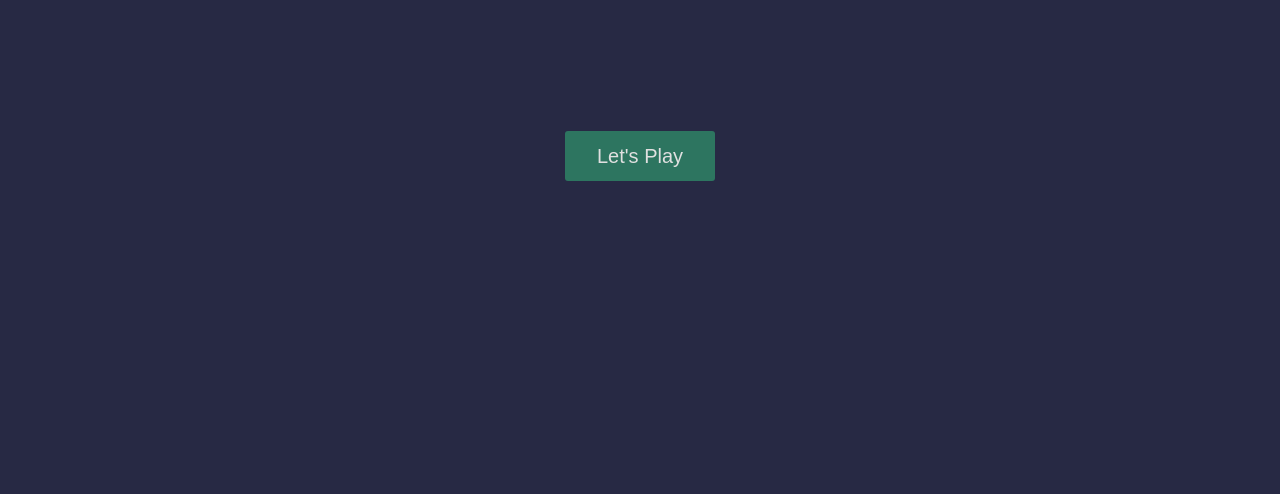
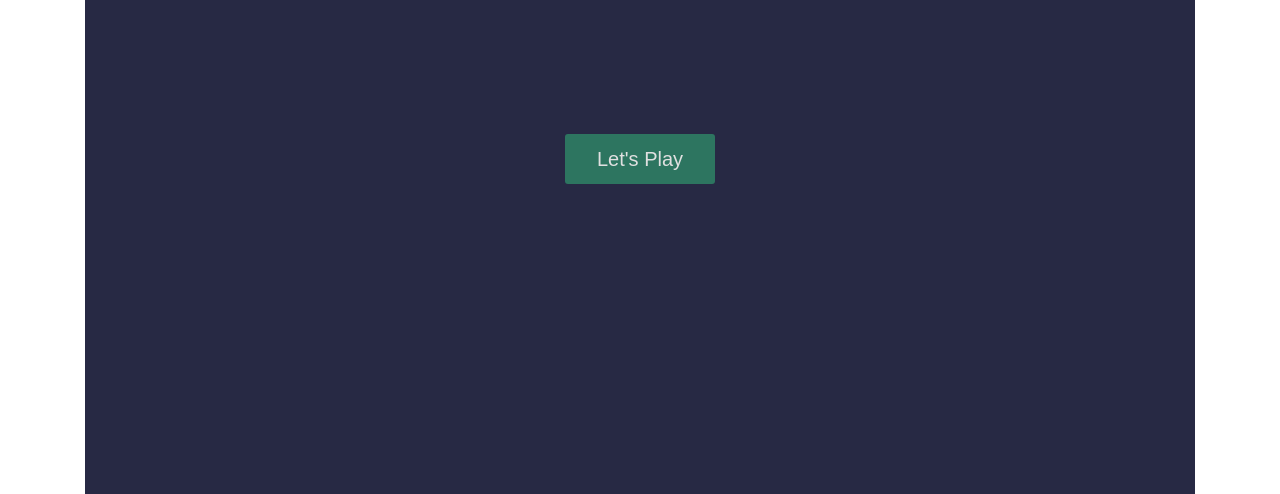
Before and after one commit to thundergear-max/60081, a plain HTML site: page index.html in a window 1280 px wide. Shown: the part 306-800 px from the top of the page. Drawn offline with nearby package versions, Linux system fonts and the light colour scheme.

Commit message:
Update index.html

```diff
--- a/index.html
+++ b/index.html
@@ -5,7 +5,7 @@
   <meta charset="UTF-8" />
   <meta name="viewport" content="width=device-width, initial-scale=1.0" />
   <meta http-equiv="X-UA-Compatible" content="ie=edge" />
-  <link rel="stylesheet" href="https://stackpath.bootstrapcdn.com/bootstrap/4.3.1/css/bootstrap.min.css"
+  <link rel="stylesheet" href="https://stackpath.bootstrapcdn.com/bootstrap/4.3.1/css/bootstrap.min.css">
   <link rel="icon" href="./img/drawing.png" type="image/png" sizes="30x30">
   <link rel="stylesheet" href="./css/main.css" />
   <title>Rock paper and scissors</title>
```
